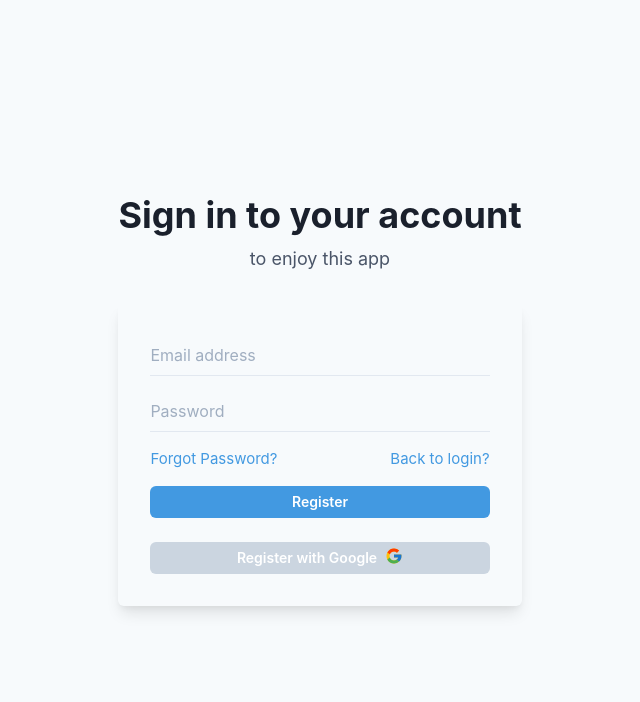
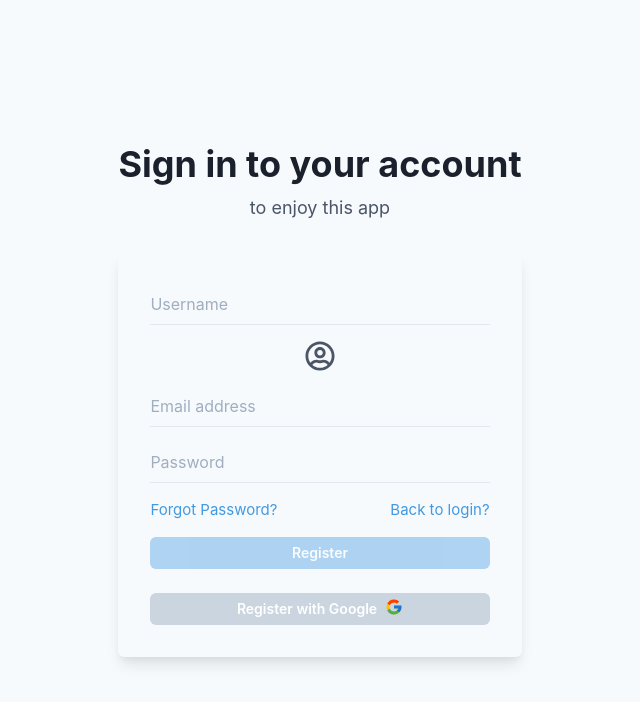
Before and after one commit to kotahorii/react-pwa-test, a React (Create React App) app: page / in a window 1280 px wide. Both pictures are taken after a click on the element "Create new account?". Shown: the top 702 px of the page, without its empty margins (320-960 px from the left). Built offline with nearby package versions, Linux system fonts and the light colour scheme; no server answers.

Commit message:
[update] login function

```diff
--- a/src/components/Auth.tsx
+++ b/src/components/Auth.tsx
@@ -10,6 +10,7 @@ import {
   Input,
   Button,
 } from "@chakra-ui/react";
+import { Avatar } from "@chakra-ui/avatar";
 import {
   createUserWithEmailAndPassword,
   signInWithEmailAndPassword,
@@ -18,6 +19,8 @@ import {
 } from "@firebase/auth";
 import { auth, provider, storage } from "../firebase";
 import { FcGoogle } from "react-icons/fc";
+import { FaUserCircle } from "react-icons/fa";
+import { FaRegUserCircle } from "react-icons/fa";
 import { Icon } from "@chakra-ui/icon";
 import { getDownloadURL, ref, uploadBytes } from "@firebase/storage";
 import { useAppDispatch } from "../app/hooks";
@@ -97,6 +100,11 @@ export const Auth: VFC = () => {
     await signInWithPopup(auth, provider).catch((err) => alert(err.message));
   };
 
+  const handleAvatarImage = () => {
+    const inputImage = document.getElementById("imageInput");
+    inputImage?.click();
+  };
+
   return (
     <>
       <Flex minH="100vh" align="center" justify="center" bg="gray.50">
@@ -109,6 +117,33 @@ export const Auth: VFC = () => {
           </Stack>
           <Box rounded="md" color="gray.600" boxShadow="lg" p="8">
             <Stack spacing="4">
+              {!isLogin && (
+                <>
+                  <FormControl>
+                    <Input
+                      type="text"
+                      placeholder="Username"
+                      variant="flushed"
+                      value={username}
+                      onChange={(e) => setUsername(e.target.value)}
+                    />
+                  </FormControl>
+                  <input
+                    type="file"
+                    hidden={true}
+                    id="imageInput"
+                    onChange={(e) => setAvatarImage(e.target.files![0])}
+                  />
+                  <Flex align="center" justify="center">
+                    <Icon
+                      cursor="pointer"
+                      as={avatarImage ? FaUserCircle : FaRegUserCircle}
+                      fontSize="30"
+                      onClick={handleAvatarImage}
+                    />
+                  </Flex>
+                </>
+              )}
               <FormControl>
                 <Input
                   type="email"
@@ -142,6 +177,11 @@ export const Auth: VFC = () => {
               </Stack>
               <Stack spacing="6">
                 <Button
+                  disabled={
+                    isLogin
+                      ? !email || password.length < 6
+                      : !username || !email || password.length < 6 || !avatarImage?.name
+                  }
                   size="sm"
                   bg="blue.400"
                   color="white"
```
